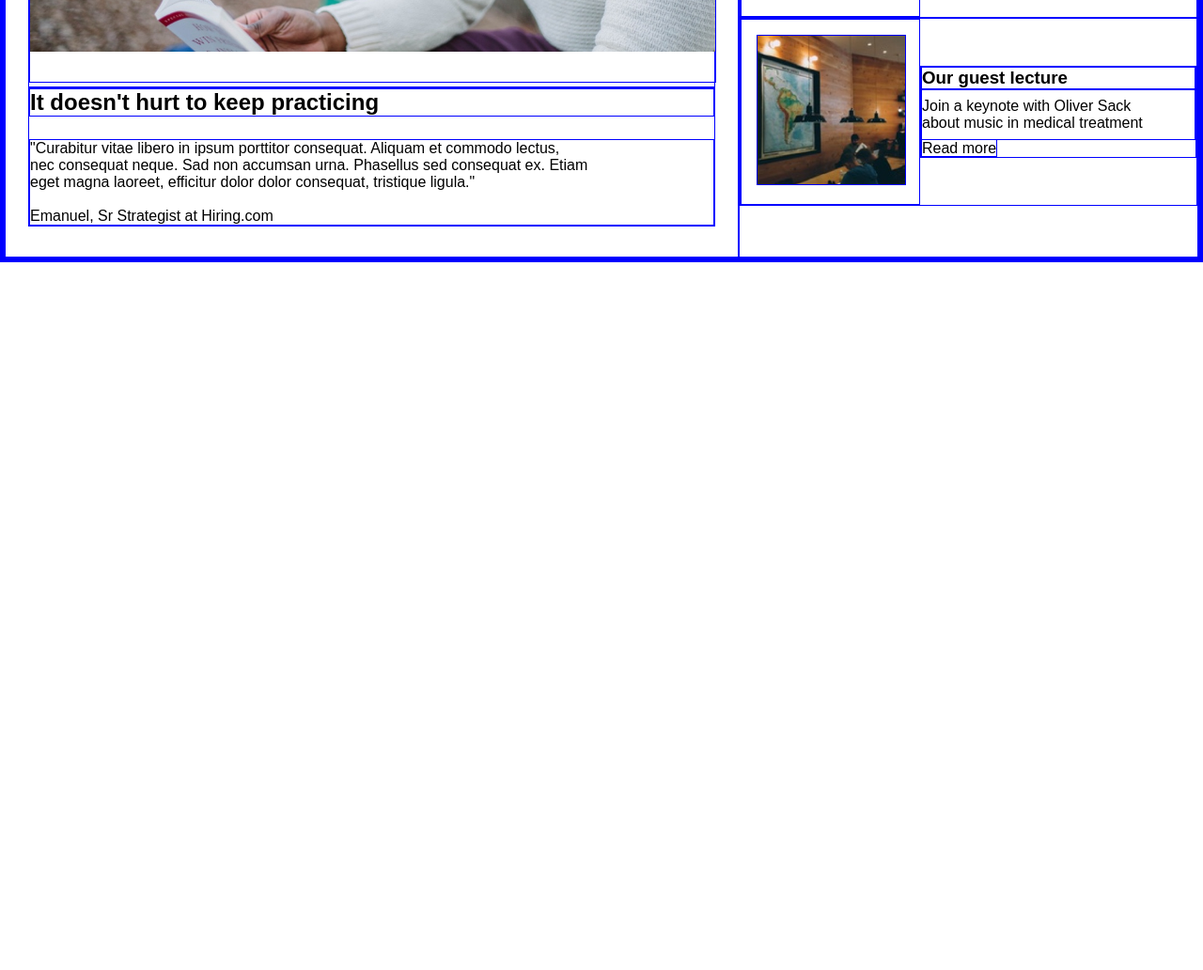
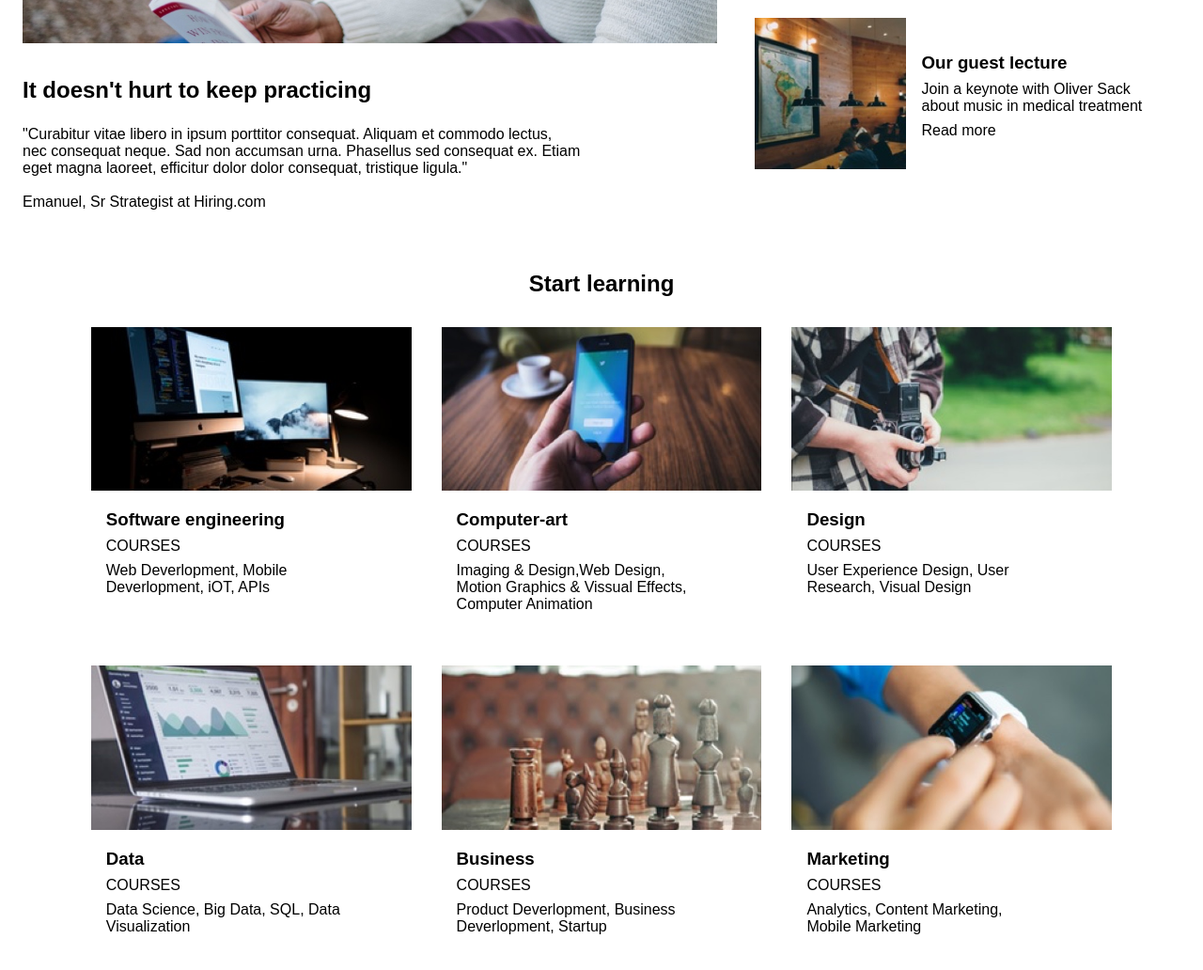
Before and after one commit to Falaloon/ColmarAcademy_Assessment, a plain HTML site: page index.html in a window 1280 px wide. Shown: the part 1070-2102 px from the top of the page at 94% size. Before the commit the page ends 1349 px from the top, so only its background shows below. Drawn offline with Linux system fonts and the light colour scheme.

Commit message:
add section learning course for destop and disable border line

```diff
--- a/index.html
+++ b/index.html
@@ -41,7 +41,7 @@
             <div class="hero_text w-40">
                 <h1 class="h_text1 w-100 mb-24">Learn something <br>new everyday</h1>
                 <p class="h_text2 w-100 mb-24">Lorem, ipsum dolor sit amet,<br>consectetur adipisicing elit.</p>
-                <button class="h_text3 w-100"><a href="#">Start here</a></button>
+                <button class="h_text3 w-100 pt-pb-8"><a href="#">Start here</a></button>
             </div>
         </section>
 
@@ -73,7 +73,7 @@
                         </div>
                         <div class="_card_text w-65">
                             <h3>Orientation date</h3>
-                            <p>Tue 10/11 & Wed 10/12: 8am-3pm</p>
+                            <p class="pt-pb-8">Tue 10/11 & Wed 10/12: 8am-3pm</p>
                             <a href="#">Read more</a>
                         </div>
                     </div>
@@ -85,7 +85,7 @@
                         </div>
                         <div class="_card_text w-65">
                             <h3>Our campus</h3>
-                            <p>Find which campus is close by you</p>
+                            <p class="pt-pb-8">Find which campus is close by you</p>
                             <a href="#">Read more</a>
                         </div>
                     </div>
@@ -97,7 +97,7 @@
                         </div>
                         <div class="_card_text w-65">
                             <h3>Our guest lecture</h3>
-                            <p>Join a keynote with Oliver Sack<br>about music in medical treatment
+                            <p class="pt-pb-8">Join a keynote with Oliver Sack<br>about music in medical treatment
                             </p>
                             <a href="#">Read more</a>
                         </div>
@@ -140,18 +140,115 @@
                     </div>
 
                     <div class="information_mobile_text">
-                        <h3 class="_mobile_text" >Our guest lecture</h3>
-                        <p class="_mobile_text" >Join a keynote with Oliver Sack<br>about music in medical treatment
+                        <h3 class="_mobile_text">Our guest lecture</h3>
+                        <p class="_mobile_text">Join a keynote with Oliver Sack<br>about music in medical treatment
                         </p>
                         <a class="_mobile_text" href="#">Read more</a>
                     </div>
                 </div>
+            </div>
+        </section>
 
+        <section class="course">
+            <h2 class="course_head">Start learning</h2>
+
+            <div class="course_learning">
+
+                        <div class="course_card">
+                            <div class="course_card_image ">
+                                <img class="h-a w-100" src="capstone_colmar_assets/images/course-software.jpg"
+                                    alt="course-software">
+                            </div>
+                            <div class="course_card_text p-16-24">
+                                <h3>Software engineering</h3>
+                                <p class="pt-pb-8">COURSES</p>
+                                <p>Web Deverlopment, Mobile<br>Deverlopment, iOT, APIs</p>
+                            </div>
+                        </div>
+
+
+                        <div class="course_card">
+                            <div class="course_card_image">
+                                <img class="h-a w-100" src="capstone_colmar_assets/images/course-computer-art.jpg"
+                                    alt="course-computer-art">
+                            </div>
+                            <div class="course_card_text p-16-24">
+                                <h3>Computer-art</h3>
+                                <p class="pt-pb-8">COURSES</p>
+                                <p>Imaging & Design,Web Design,
+                                    <br>Motion Graphics & Vissual Effects,
+                                    <br>Computer Animation
+                                </p>
+                            </div>
+                        </div>
+
+
+
+                        <div class="course_card">
+                            <div class="course_card_image">
+                                <img class="h-a  w-100" src="capstone_colmar_assets/images/course-design.jpg"
+                                    alt="course-design">
+                            </div>
+                            <div class="course_card_text p-16-24">
+                                <h3>Design</h3>
+                                <p class="pt-pb-8">COURSES</p>
+                                <p>User Experience Design, User
+                                    <br>Research, Visual Design
+                                </p>
+                            </div>
+                        </div>
+
+
+
+                        <div class="course_card">
+                            <div class="course_card_image">
+                                <img class="h-a  w-100" src="capstone_colmar_assets/images/course-data.jpg" alt="course-data">
+                            </div>
+                            <div class="course_card_text p-16-24">
+                                <h3>Data</h3>
+                                <p class="pt-pb-8">COURSES</p>
+                                <p>Data Science, Big Data, SQL, Data
+                                    <br>Visualization
+                                </p>
+                            </div>
+                        </div>
+
+
+
+                        <div class="course_card">
+                            <div class="course_card_image">
+                                <img class="h-a  w-100" src="capstone_colmar_assets/images/course-business.jpg"
+                                    alt="course-business">
+                            </div>
+                            <div class="course_card_text p-16-24">
+                                <h3>Business</h3>
+                                <p class="pt-pb-8">COURSES</p>
+                                <p>Product Deverlopment, Business
+                                    <br>Deverlopment, Startup
+                                </p>
+                            </div>
+                        </div>
+
+
+
+                        <div class="course_card">
+                            <div class="course_card_image">
+                                <img class="h-a  w-100" src="capstone_colmar_assets/images/course-marketing.jpg"
+                                    alt="course-marketing">
+                            </div>
+                            <div class="course_card_text p-16-24">
+                                <h3>Marketing</h3>
+                                <p class="pt-pb-8">COURSES</p>
+                                <p>Analytics, Content Marketing,
+                                    <br>Mobile Marketing
+                                </p>
+                            </div>
+                        </div>
 
             </div>
 
+        </section>
 
-        </section>
     </main>
 
 </body>
--- a/style.css
+++ b/style.css
@@ -1,9 +1,12 @@
 *{
     font-family: 'Nanum Gothic', sans-serif;
-    border-style: solid;
+    /* border-style: solid;
     border-color: blue;
-    border-width: 0.5px;
+    border-width: 0.5px; */
     margin: 0;
+}
+.html{
+    width: 100%;
 }
 
 .destop, .mobile{
@@ -72,6 +75,16 @@ a{
 .p-16{
     padding: 16px;
 }
+
+.p-16-24{
+    padding: 16px 16px 24px 16px;
+}
+
+.pt-pb-8{
+    padding-top: 8px;
+    padding-bottom:8px ;
+}
+
 .destop_right_bar{
     column-gap: 16px;
 }
@@ -102,10 +115,10 @@ a{
 
 }
 
-.hero_text button{
+/* .hero_text button{
     padding-top: 8px;
     padding-bottom:8px ;
-}
+} */
 
 .img_left_image{
     padding-bottom: 32px;
@@ -119,10 +132,10 @@ a{
     align-items: center;
 }
 
-._card_text p{
+/* ._card_text p{
     padding-top: 8px;
     padding-bottom:8px ;
-}
+} */
 
 .information_mobile_text{
     padding: 16px 16px  64px 16px ;
@@ -132,6 +145,33 @@ a{
 .information_mobile_text, ._mobile_text{
     padding-bottom: 16px;
 }
+
+.course_head{
+    text-align: center;
+    padding: 32px 0px  32px 0px ;
+}
+
+.course_learning{
+    list-style: none;
+    padding: 0px 72px  32px 72px ;
+    display: flex;
+    flex-direction: row;
+    flex-flow: wrap;
+    gap: 32px;
+    justify-content: center;
+
+
+}
+
+.course_card{
+    width: 30%;
+}
+
+
+
+
+
+
 
 
 
```
